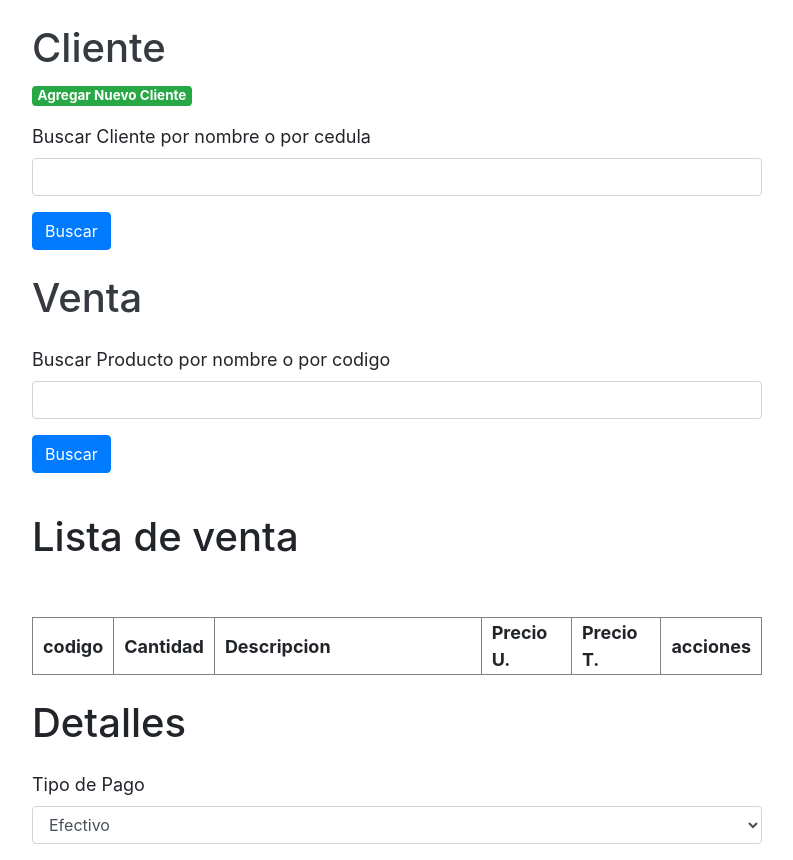
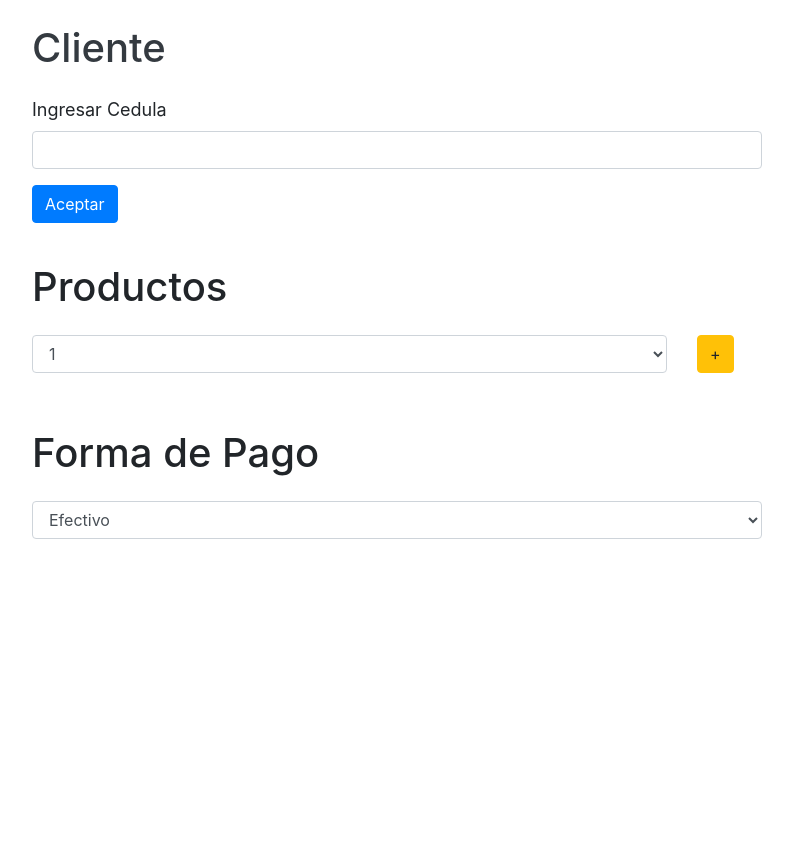
Before and after one commit to albyramirezr/Christian-Ronaldo-Restaurant, a PHP site: page /Admin/ventas.html in a window 1280 px wide. Shown: the part 60-920 px from the top of the page, without its empty margins (243-1036 px from the left). After the commit the page ends 599 px from the top, so only its background shows below. Run offline with PHP 8.4, Linux system fonts and the light colour scheme.

Commit message:
ventas editadas

```diff
--- a/Admin/ventas.html
+++ b/Admin/ventas.html
@@ -32,6 +32,8 @@
     </nav>
 <!-- fin header-->
 <!--Cuerpo -->
+
+<!-- clientes-->
 <div class="container">
 
   <div class="row">
@@ -39,7 +41,6 @@
     </div>
     <div class="col-8 mt-4 cuerpoproducto">
       <h1>Cliente</h1>
-      <a href="nuevoCliente.html" target="_blank"><span class="badge badge-success">Agregar Nuevo Cliente</span></a>
     </div>
   </div>
   <div class="row mt-3">
@@ -48,82 +49,62 @@
     <div class="col-8">
       <form>
         <div class="form-group">
-          <label for="exampleInputEmail1">Buscar Cliente por nombre o por cedula</label>
+          <label for="exampleInputEmail1">Ingresar Cedula</label>
           <input type="text" class="form-control" id="exampleInputEmail1" aria-describedby="emailHelp">
         </div>
       </form>
-      <button type="submit" class="btn btn-primary">Buscar</button>
+      <button type="submit" class="btn btn-primary">Aceptar</button>
     </div>
     <div class="col-2">
     </div>
   </div>
+<!-- fin clientes-->
 
-
-
-  <div class="row">
-    <div class="col-2">
-    </div>
-    <div class="col-8 mt-4 cuerpoproducto">
-      <h1>Venta</h1>
-    </div>
-  </div>
-  <div class="row mt-3">
-    <div class="col-2">
-    </div>
-    <div class="col-8">
-      <form>
-        <div class="form-group">
-          <label for="exampleInputEmail1">Buscar Producto por nombre o por codigo</label>
-          <input type="text" class="form-control" id="exampleInputEmail1" aria-describedby="emailHelp">
-        </div>
-      </form>
-      <button type="submit" class="btn btn-primary">Buscar</button>
-    </div>
-    <div class="col-2">
-    </div>
-  </div>
-
-
+<!-- Productos-->
   <div class="row mt-3">
     <div class="col-2">
     </div>
     <div class="col-8 mt-4">
-      <h1>Lista de venta</h1>
+      <h1>Productos</h1>
     </div>
   </div>
-  <div class="row mt-5">
+
+  <div class="row mt-3">
+    <div class="col-2">
+
+    </div>
+    <div class="col-7">
+      <div class="form-group">
+        <select class="form-control" id="exampleFormControlSelect1">
+          <option>1</option>
+          <option>2</option>
+          <option>3</option>
+          <option>4</option>
+          <option>5</option>
+        </select>
+      </div>
+    </div>
+    <div class="col-1">
+      <button type="button" class="btn btn-warning">+</button>
+    </div>
+  </div>
+
+<!-- fin productos-->
+<!-- pago-->
+<div class="row mt-3">
+  <div class="col-2">
+  </div>
+  <div class="col-8 mt-4">
+    <h1>Forma de Pago</h1>
+  </div>
+</div>
+
+<div class="row mt-3">
   <div class="col-2">
 
   </div>
   <div class="col-8">
-      <table border="1px solid black">
-        <tr>
-          <td class="tdventa">codigo</td>
-          <td class="tdventa">Cantidad</td>
-          <td class="tdventad">Descripcion</td>
-          <td class="tdventa">Precio U.</td>
-          <td class="tdventa">Precio T.</td>
-          <td class="tdventa">acciones</td>
-        </tr>
-      </table>
-    </div>
-  </div>
-
-
-      <div class="row">
-        <div class="col-2">
-        </div>
-        <div class="col-8 mt-4">
-          <h1>Detalles</h1>
-        </div>
-      </div>
-      <div class="row mt-3">
-        <div class="col-2">
-        </div>
-        <div class="col-8">
-          <form>
     <div class="form-group">
-              <label for="exampleFormControlSelect1">Tipo de Pago</label>
       <select class="form-control" id="exampleFormControlSelect1">
         <option>Efectivo</option>
         <option>Debito</option>
@@ -131,15 +112,10 @@
         <option>Otro</option>
       </select>
     </div>
-          </form>
-        </div>
-        <div class="col-2">
   </div>
 </div>
 
-
-</div>
-
+<!-- fin forma de pago-->
 <!--Fin Cuerpo -->
 
     <script src="https://code.jquery.com/jquery-3.4.1.slim.min.js" integrity="sha384-J6qa4849blE2+poT4WnyKhv5vZF5SrPo0iEjwBvKU7imGFAV0wwj1yYfoRSJoZ+n" crossorigin="anonymous"></script>
```
Also changed, not shown: Admin/estilos.css (+10 -12 lines). Lines whose indentation alone changed are shown as unchanged.
